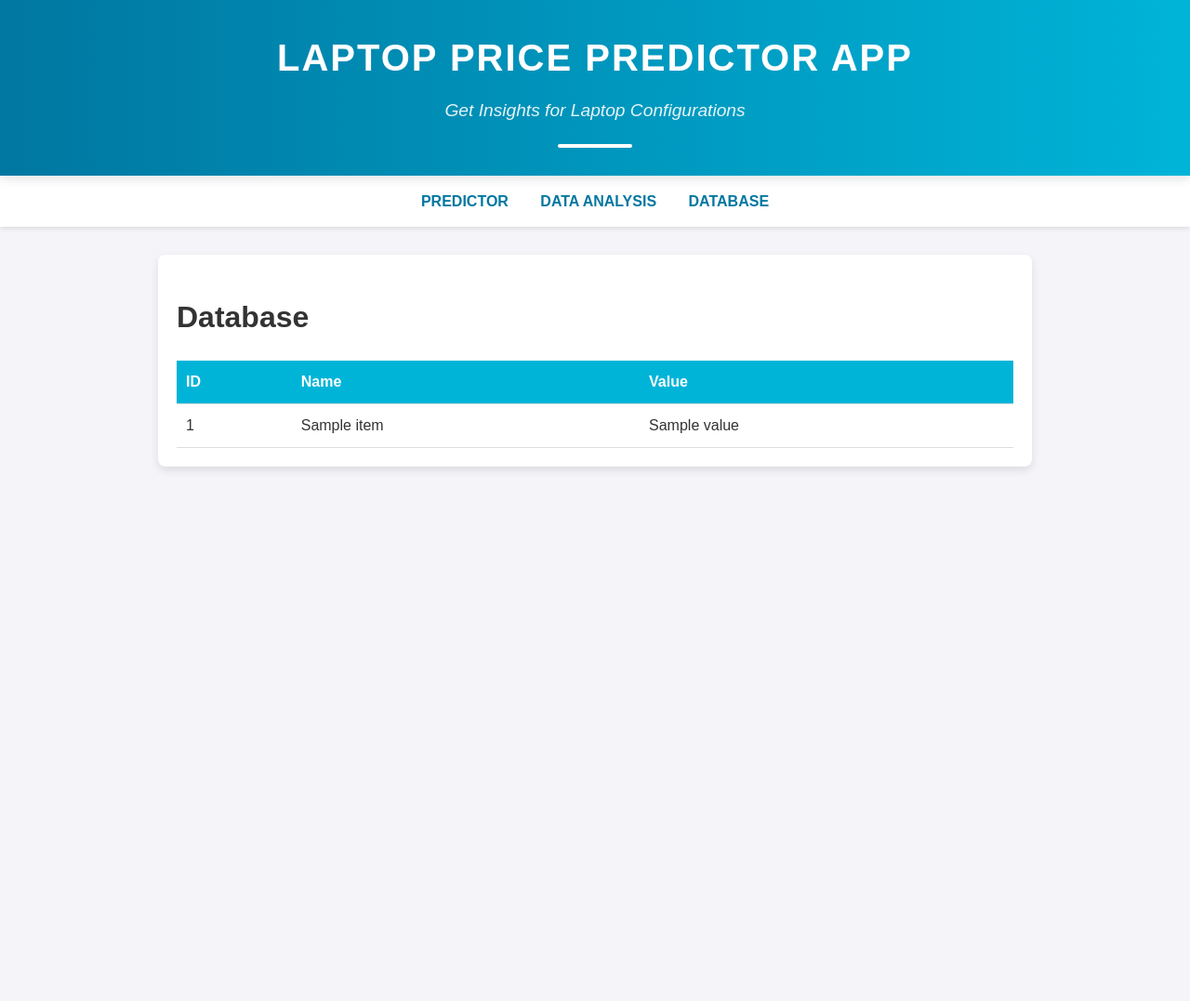
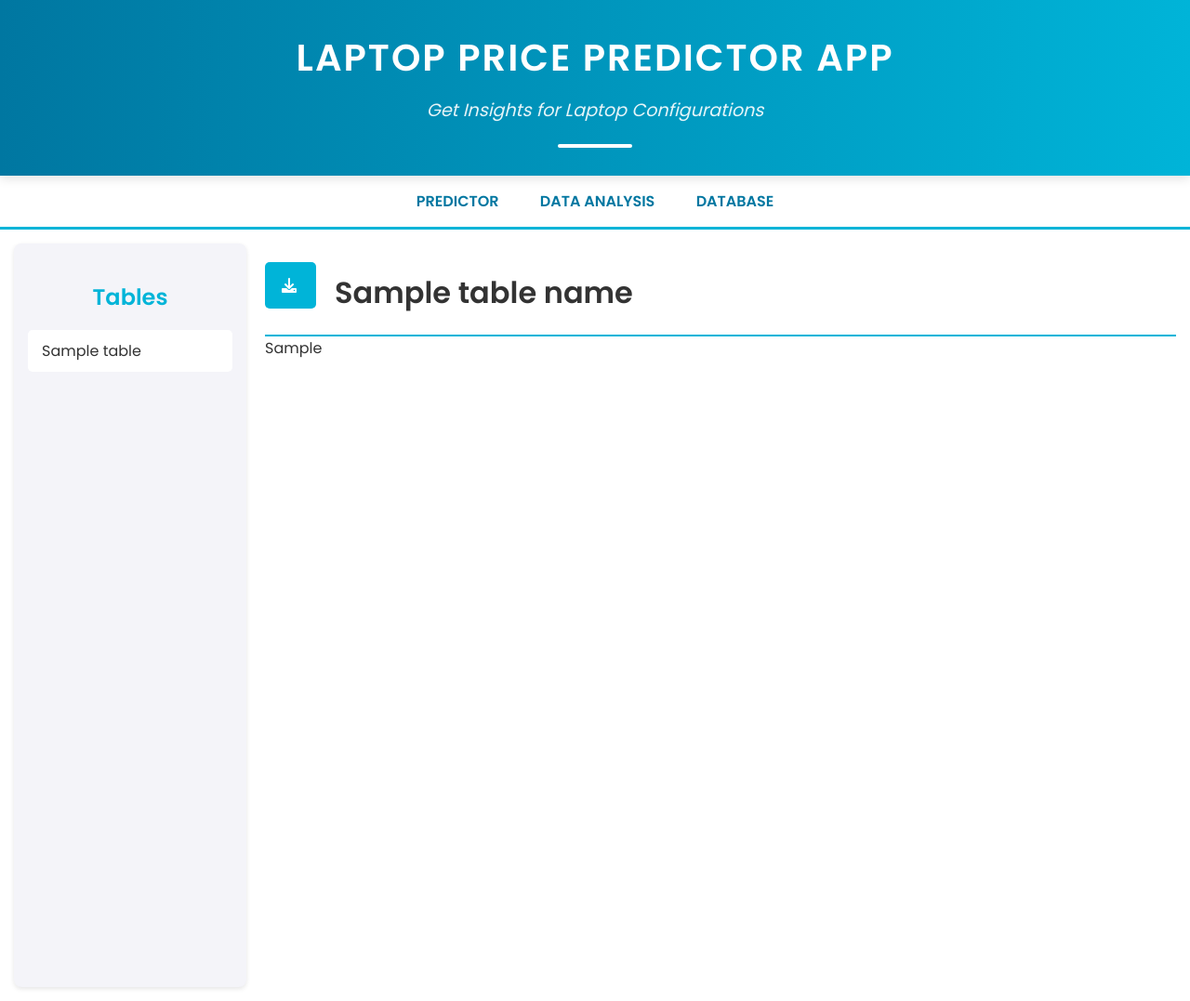
Before and after one commit to auphong2707/laptop-price-prediction-ds-prj, a Flask app: template flask_app/templates/database.html in a window 1280 px wide. Shown: the whole page at 93% size. Before the commit the page ends 506 px from the top, so only its background shows below. Run offline with Flask 2, Linux system fonts and the light colour scheme; the template is opened without the code that fills it: most values are stand-ins (such as "Sample title", 1, 10 or a date in 2020).

Commit message:
Update Database

```diff
--- a/flask_app/app.py
+++ b/flask_app/app.py
@@ -1,4 +1,9 @@
-from flask import Flask, render_template, request, redirect, url_for
+import io
+from flask import Flask, render_template, request, redirect, send_file, url_for
+import pandas as pd
+from helper import *
+
+TABLE_LIST = get_table_list()
 
 app = Flask(__name__)
 
@@ -21,14 +26,35 @@ def data_analysis():
     analysis_results = {"mean": 50, "median": 45, "std_dev": 5}  # Dummy data
     return render_template('data_analysis.html', results=analysis_results)
 
-@app.route('/database')
-def database():
-    sample_data = [
-        {"id": 1, "name": "Item A", "value": 100},
-        {"id": 2, "name": "Item B", "value": 200},
-        {"id": 3, "name": "Item C", "value": 300}
-    ]
-    return render_template('database.html', data=sample_data)
+@app.route('/database/<table_name>')
+def database(table_name):
+    if table_name == 'default_table':
+        return redirect(url_for('database', table_name=TABLE_LIST[0]))
+
+    df = get_table(table_name)
+
+    # Convert DataFrame to HTML
+    table_html = df.to_html(classes='dataframe', index=False, border=0)
+
+    return render_template('database.html',
+                           table_name=table_name,
+                           table_list=TABLE_LIST,
+                           table_html=table_html)
+
+@app.route('/download_csv/<table_name>')
+def download_csv(table_name):
+    df = get_table(table_name)
+
+    # Convert the DataFrame to a CSV in memory
+    csv = df.to_csv(index=False)
+
+    # Create an in-memory binary stream to serve as the file
+    response = io.BytesIO()
+    response.write(csv.encode())
+    response.seek(0)
+
+    # Send the file to the user
+    return send_file(response, mimetype='text/csv', as_attachment=True, download_name=f'{table_name}.csv')
 
 
 if __name__ == '__main__':
--- a/flask_app/static/styles.css
+++ b/flask_app/static/styles.css
@@ -50,12 +50,13 @@ nav {
     padding: 15px 20px;
     text-align: center;
     box-shadow: 0 2px 5px rgba(0, 0, 0, 0.1);
+    border-bottom: 3px solid #00b4d8;
 }
 
 nav a {
     color: #0077a1;
     font-weight: bold;
-    margin: 0 15px;
+    margin: 0 20px;
     text-decoration: none;
     text-transform: uppercase;
     transition: color 0.3s ease;
@@ -67,12 +68,18 @@ nav a:hover {
 
 /* Content Container */
 .content {
-    max-width: 900px;
-    margin: 30px auto;
-    padding: 20px;
+    background: white;
+    display: flex;
+    justify-content: center;
+    align-items: center;
+}
+
+.content-predictor {
+    min-width: 900px;
+    margin: 20px;
+    padding: 30px 100px 50px 100px;
     background: white;
     box-shadow: 0 4px 10px rgba(0, 0, 0, 0.1);
-    border-radius: 8px;
 }
 
 /* Form Styles */
@@ -127,7 +134,180 @@ button:hover {
     background-color: #0077a1;
 }
 
-/* Table Styles (if needed) */
+/* Table Styles */
+table.dataframe {
+    width: 100%;
+    border-collapse: collapse;
+    margin-top: 20px;
+}
+
+table.dataframe th,
+table.dataframe td {
+    text-align: left;
+    padding: 10px;
+    border: 1px solid #ddd;  /* Grey border for table data */
+}
+
+table.dataframe th {
+    background-color: #00b4d8;
+    color: white;
+    border-right: 2px solid white;  /* Add a white line between header columns */
+    min-width: 150px;
+}
+
+/* Optional: If you want the last header cell not to have a right border */
+table.dataframe th:last-child {
+    border-right: none;
+}
+
+table.dataframe tr:nth-child(even) {
+    background-color: #f4f4f9;
+}
+
+table.dataframe tr:hover {
+    background-color: #e0f7fa;
+}
+
+/* Add subtle separation between data rows (optional) */
+table.dataframe td {
+    border-right: 2px solid #f4f4f9;  /* White line between cells */
+}
+
+/* Optional: Remove right border for the last column */
+table.dataframe td:last-child {
+    border-right: none;
+}
+
+/* Database Page Container */
+.content-database {
+    display: grid;
+    grid-template-columns: 300px 1fr; /* Sidebar width and main content */
+    gap: 20px;
+    padding: 20px;
+    background: #fff;
+    width: 100%;
+}
+
+/* Sidebar Styles */
+.sidebar {
+    background: #f4f4f9;
+    border-radius: 12px;
+    padding: 15px;
+    box-shadow: 0 2px 5px rgba(0, 0, 0, 0.1);
+}
+
+.sidebar h3 {
+    font-size: 1.5rem;
+    margin-bottom: 15px;
+    color: #00b4d8;
+    text-align: center;
+}
+
+.sidebar ul {
+    list-style: none;
+    padding: 0;
+    margin: 0;
+}
+
+.sidebar ul li {
+    margin-bottom: 10px;
+}
+
+.sidebar ul li a {
+    display: block;
+    padding: 10px 15px;
+    background: #fff;
+    color: #333;
+    text-decoration: none;
+    border-radius: 10px;
+    transition: background-color 0.3s ease, color 0.3s ease;
+}
+
+.sidebar ul li a:hover {
+    background: #00b4d8;
+    color: white;
+}
+
+/* Full-Page Layout */
+html, body {
+    margin: 0;
+    padding: 0;
+    height: 100%;
+    width: 100%;
+    font-family: 'Poppins', sans-serif;
+}
+
+/* Main Container */
+.database-container {
+    display: grid;
+    grid-template-columns: 250px 1fr; /* Sidebar and main content */
+    height: 100vh; /* Full height of the viewport */
+    overflow: hidden; /* Prevent scrolling for the layout */
+    width: 100%;
+    padding: 15px;
+}
+
+/* Sidebar Styles */
+.sidebar {
+    background: #f4f4f9;
+    border-radius: 8px;
+    padding: 15px;
+    box-shadow: 0 2px 5px rgba(0, 0, 0, 0.1);
+}
+
+.sidebar h3 {
+    font-size: 1.5rem;
+    margin-bottom: 15px;
+    color: #00b4d8;
+    text-align: center;
+}
+
+.sidebar ul {
+    list-style: none;
+    padding: 0;
+    margin: 0;
+}
+
+.sidebar ul li {
+    margin-bottom: 10px;
+}
+
+.sidebar ul li a {
+    display: block;
+    padding: 10px 15px;
+    background: #fff;
+    color: #333;
+    text-decoration: none;
+    border-radius: 5px;
+    transition: background-color 0.3s ease, color 0.3s ease;
+}
+
+.sidebar ul li a:hover {
+    background: #00b4d8;
+    color: white;
+}
+
+/* Main Content Styles */
+.database-main-content {
+    padding-left: 20px;
+    overflow-y: auto; /* Allow scrolling for content overflow */
+    box-sizing: border-box;
+}
+
+.database-main-content h1 {
+    font-size: 2rem;
+    margin-bottom: 20px;
+    color: #333;
+}
+
+.database-main-content-header {
+    display: flex;
+    flex-direction: row;
+    gap: 20px;
+    justify-content: left;
+    border-bottom: 2px solid #00b4d8;
+}
+
 table {
     width: 100%;
     border-collapse: collapse;
@@ -145,6 +325,37 @@ th {
     color: white;
 }
 
+tr:nth-child(even) {
+    background-color: #f4f4f9;
+}
+
+/* Button Styles */
+.btn-download {
+    display: inline-flex;
+    align-items: center;  /* Vertically align the icon with the text */
+    background-color: #00b4d8;
+    color: white;
+    border-radius: 5px;
+    text-decoration: none;
+    font-weight: bold;
+    margin-top: 20px;
+    transition: background-color 0.3s ease;
+    justify-content: center;
+    align-items: center;
+    padding-left: 5px;
+    width: 50px;
+    height: 50px;
+}
+
+.btn-download i {
+    margin-right: 8px;  /* Adds space between the icon and the text */
+}
+
+.btn-download:hover {
+    background-color: #0077a1;
+}
+
+
 /* Responsive Design */
 @media (max-width: 768px) {
     .content {
@@ -161,4 +372,13 @@ th {
     button {
         font-size: 0.9rem; /* Slightly smaller font size for smaller screens */
     }
+
+    .database-container {
+        grid-template-columns: 1fr; /* Sidebar stacks above content */
+    }
+
+    .sidebar {
+        height: auto; /* Adjust for stacking */
+        margin-bottom: 10px;
+    }
 }
--- a/flask_app/templates/base.html
+++ b/flask_app/templates/base.html
@@ -5,7 +5,8 @@
     <meta name="viewport" content="width=device-width, initial-scale=1.0">
     <link rel="stylesheet" href="https://fonts.googleapis.com/css2?family=Poppins:wght@300;400;600&display=swap">
     <link rel="stylesheet" href="{{ url_for('static', filename='styles.css') }}">
-    <title>Flask App</title>
+    <link rel="stylesheet" href="https://cdnjs.cloudflare.com/ajax/libs/font-awesome/6.0.0-beta3/css/all.min.css">
+    <title>Laptop price Predictor App</title>
 </head>
 <body>
     <header>
@@ -15,7 +16,7 @@
     <nav>
         <a href="{{ url_for('predictor') }}">Predictor</a>
         <a href="{{ url_for('data_analysis') }}">Data Analysis</a>
-        <a href="{{ url_for('database') }}">Database</a>
+        <a href="{{ url_for('database', table_name='default_table') }}">Database</a>
     </nav>
     <div class="content">
         {% block content %}{% endblock %}
--- a/flask_app/templates/database.html
+++ b/flask_app/templates/database.html
@@ -1,22 +1,40 @@
 {% extends "base.html" %}
 {% block content %}
-<h1>Database</h1>
-<table>
-    <thead>
-        <tr>
-            <th>ID</th>
-            <th>Name</th>
-            <th>Value</th>
-        </tr>
-    </thead>
-    <tbody>
-        {% for item in data %}
-        <tr>
-            <td>{{ item.id }}</td>
-            <td>{{ item.name }}</td>
-            <td>{{ item.value }}</td>
-        </tr>
-        {% endfor %}
-    </tbody>
-</table>
+<div class="database-container">
+    <!-- Sidebar -->
+    <aside class="sidebar">
+        <h3>Tables</h3>
+        <ul>
+            {% for table in table_list %}
+            <li>
+                <a href="{{ url_for('database', table_name=table) }}">
+                    {{ table }}
+                </a>
+            </li>
+            {% endfor %}
+        </ul>
+    </aside>
+
+    <!-- Main Content -->
+    <section class="database-main-content">
+        <div class="database-main-content-header">
+
+
+            <!-- Download Button -->
+            <a href="{{ url_for('download_csv', table_name=table_name) }}" class="btn-download">
+                <i class="fas fa-download"></i>  <!-- Font Awesome download icon -->
+            </a>
+
+            <h1>{{ table_name }}</h1>
+        </div>
+
+        {% if table_html %}
+        <div class="table-container">
+            {{ table_html|safe }}
+        </div>
+        {% else %}
+        <p>No data available for this table.</p>
+        {% endif %}
+    </section>
+</div>
 {% endblock %}
--- a/flask_app/templates/predictor.html
+++ b/flask_app/templates/predictor.html
@@ -1,6 +1,6 @@
 {% extends "base.html" %}
 {% block content %}
-<div class="content">
+<div class="content-predictor">
     <h1 style="text-align: center; color: #00b4d8;">Laptop price Predictor</h1>
     <form method="POST">
         <h3>General Information</h3>
```
Also changed, not shown: flask_app/helper.py (added, +57 -0 lines).
